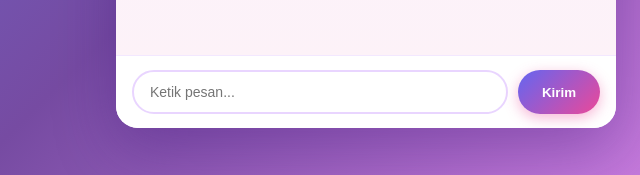
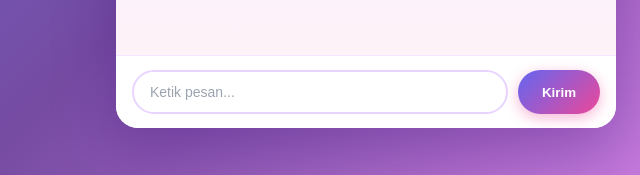
Before and after one commit to anisadzakiyyaha-glitch/217_Chatbot, a website: page public/index.html in a window 1280 px wide. Shown: the part 622-797 px from the top of the page, 274-914 px from the left. Drawn offline with Linux system fonts and the light colour scheme.

Commit message:
tambah warna placeholder pada input

```diff
--- a/public/style.css
+++ b/public/style.css
@@ -196,3 +196,7 @@ body {
     cursor: not-allowed;
     transform: none;
 }
+
+.chat-form input::placeholder {
+    color: #9ca3af;
+}
```
